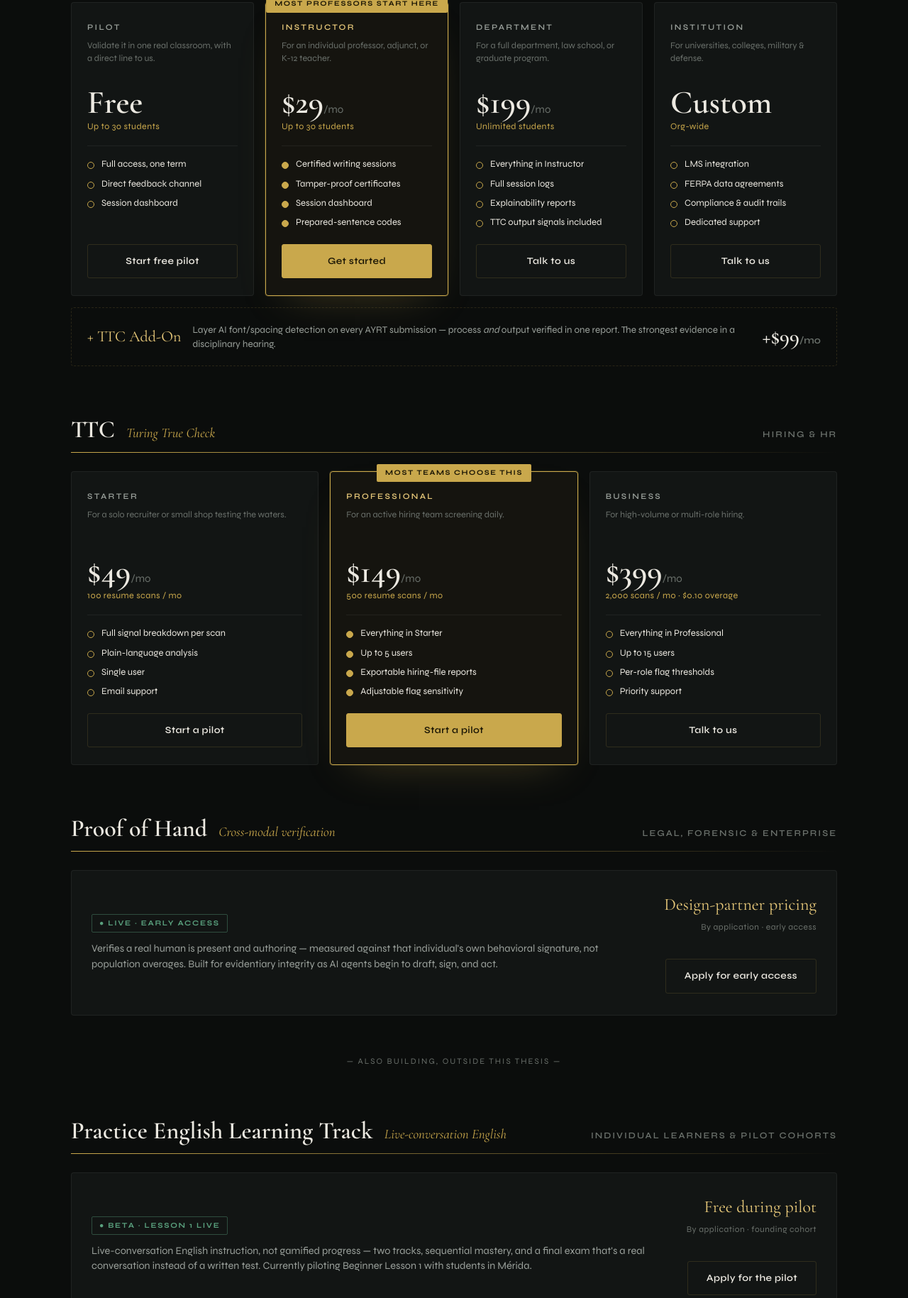
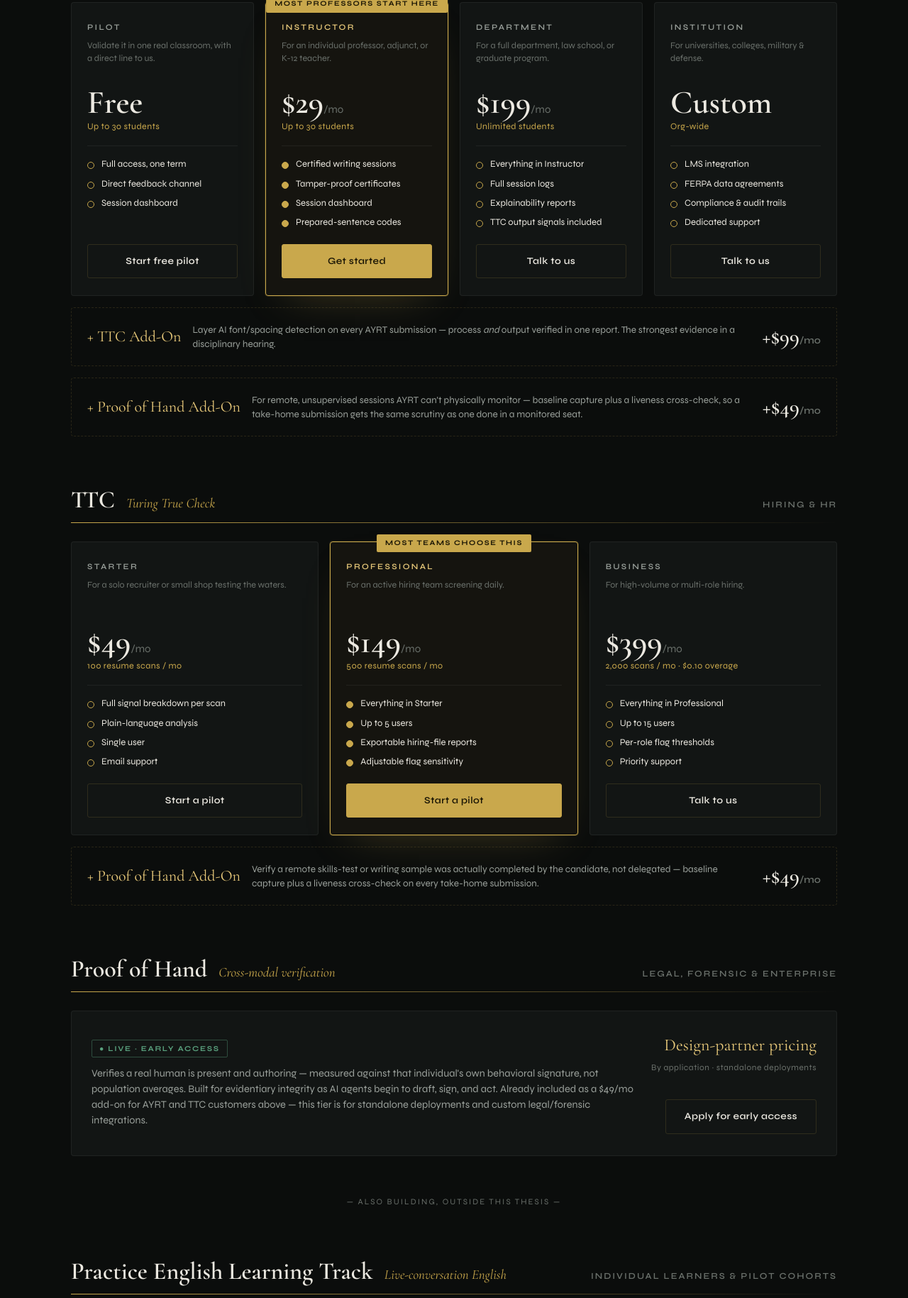
Before and after one commit to lighnthedark/green-eye-creative, a Flask app: page /pricing in a window 1280 px wide. Shown: the part 477-2306 px from the top of the page at 71% size. Run offline with Flask 3, Linux system fonts and the light colour scheme.

Commit message:
Add Proof of Hand 9/mo pricing

```diff
--- a/templates/pricing.html
+++ b/templates/pricing.html
@@ -591,6 +591,13 @@
       <span class="aprice">+$99<span>/mo</span></span>
     </div>
 
+    <div class="addon">
+      <span class="ax">+ Proof of Hand Add-On</span>
+      <span class="adesc">For remote, unsupervised sessions AYRT can't physically monitor — baseline capture plus a
+        liveness cross-check, so a take-home submission gets the same scrutiny as one done in a monitored seat.</span>
+      <span class="aprice">+$49<span>/mo</span></span>
+    </div>
+
     <!-- ============ TTC ============ -->
     <div class="product-head">
       <span class="pname">TTC</span>
@@ -649,6 +656,13 @@
 
     </div>
 
+    <div class="addon">
+      <span class="ax">+ Proof of Hand Add-On</span>
+      <span class="adesc">Verify a remote skills-test or writing sample was actually completed by the candidate,
+        not delegated — baseline capture plus a liveness cross-check on every take-home submission.</span>
+      <span class="aprice">+$49<span>/mo</span></span>
+    </div>
+
     <!-- ============ Proof of Hand ============ -->
     <div class="product-head">
       <span class="pname">Proof of Hand</span>
@@ -661,10 +675,11 @@
         <span class="status">● Live · early access</span>
         <p class="sdesc">Verifies a real human is present and authoring — measured against that individual's own
           behavioral signature, not population averages. Built for evidentiary integrity as AI agents begin to draft,
-          sign, and act.</p>
+          sign, and act. Already included as a $49/mo add-on for AYRT and TTC customers above — this tier is for
+          standalone deployments and custom legal/forensic integrations.</p>
       </div>
       <div class="sright">
-        <div class="sprice">Design-partner pricing<small>By application · early access</small></div>
+        <div class="sprice">Design-partner pricing<small>By application · standalone deployments</small></div>
         <a class="cta ghost" href="mailto:hello@greeneyecreative.com?subject=Proof%20of%20Hand%20Early%20Access"
           style="display:inline-block;padding-left:26px;padding-right:26px;">Apply for early access</a>
       </div>
```
